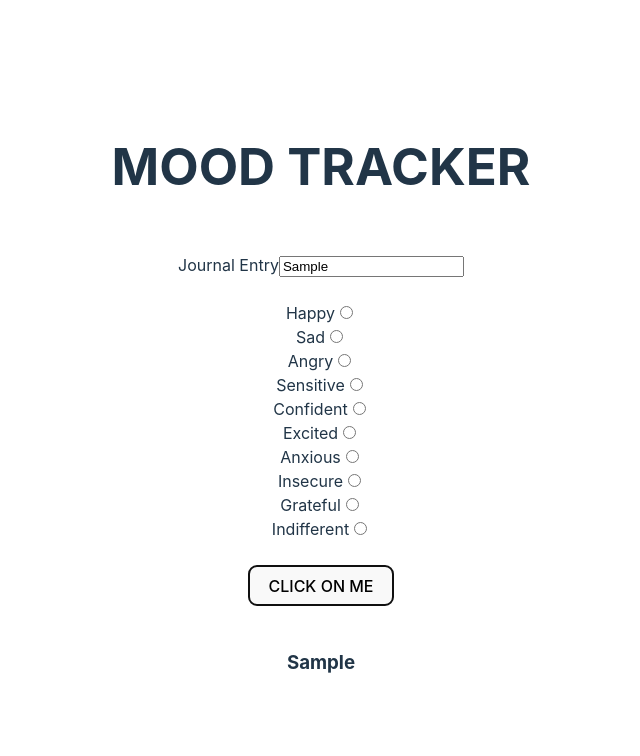
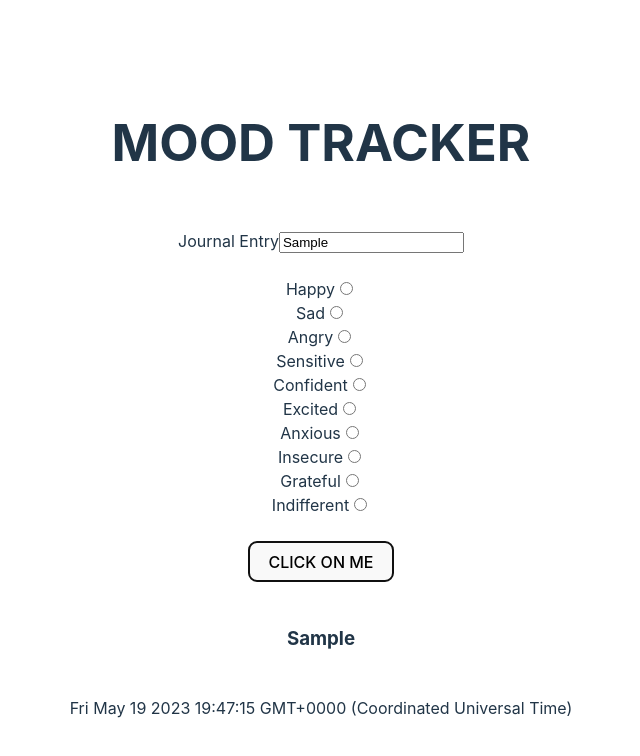
Before and after one commit to Allersnj/river-hacks-2023, a React (Vite) app in the folder moodtracker/: page / in a window 1280 px wide. Both pictures are taken after typing "Sample" into the empty fields and a click on the button "CLICK ON ME". Shown: the top 756 px of the page, without its empty margins (319-959 px from the left). Built offline with nearby package versions, Linux system fonts and the light colour scheme.

Commit message:
Added break to post

```diff
--- a/moodtracker/src/components/Post.jsx
+++ b/moodtracker/src/components/Post.jsx
@@ -5,6 +5,8 @@ function Post(props) {
       <div>
         <h3>{props.entryData.journal}</h3>
         {props.entryData.moods}
+        <br />
+        {props.entryData.key.toString()}
       </div>
     </>
   )
```
